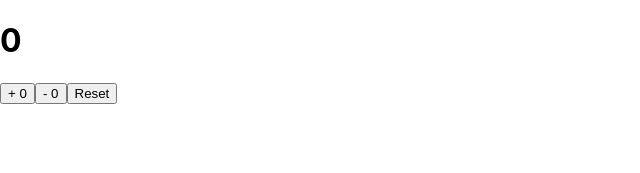
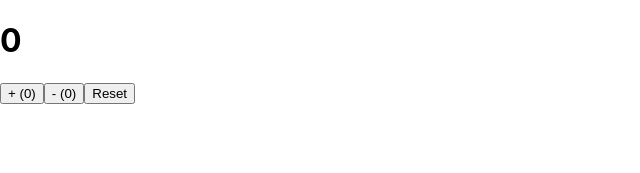
Before and after one commit to JuanJoseGitHub/supermegacontador, a React (Create React App) app: page / in a window 1280 px wide. Shown: the top 173 px of the page, without its empty margins (0-640 px from the left). Built offline with nearby package versions, Linux system fonts and the light colour scheme.

Commit message:
parenteses en (veces pulsado)

```diff
--- a/src/App.js
+++ b/src/App.js
@@ -21,8 +21,8 @@ function App() {
   return (
     <>
       <h1>{valor}</h1>
-      <button onClick={sumaUn}> + {sumas}</button>
-      <button onClick={restaUn}> - {restas}</button>
+      <button onClick={sumaUn}> + {"("+sumas+")"}</button>
+      <button onClick={restaUn}> - {"("+restas+")"}</button>
       <button onClick={reset}>Reset</button>
     </>
   );
```
